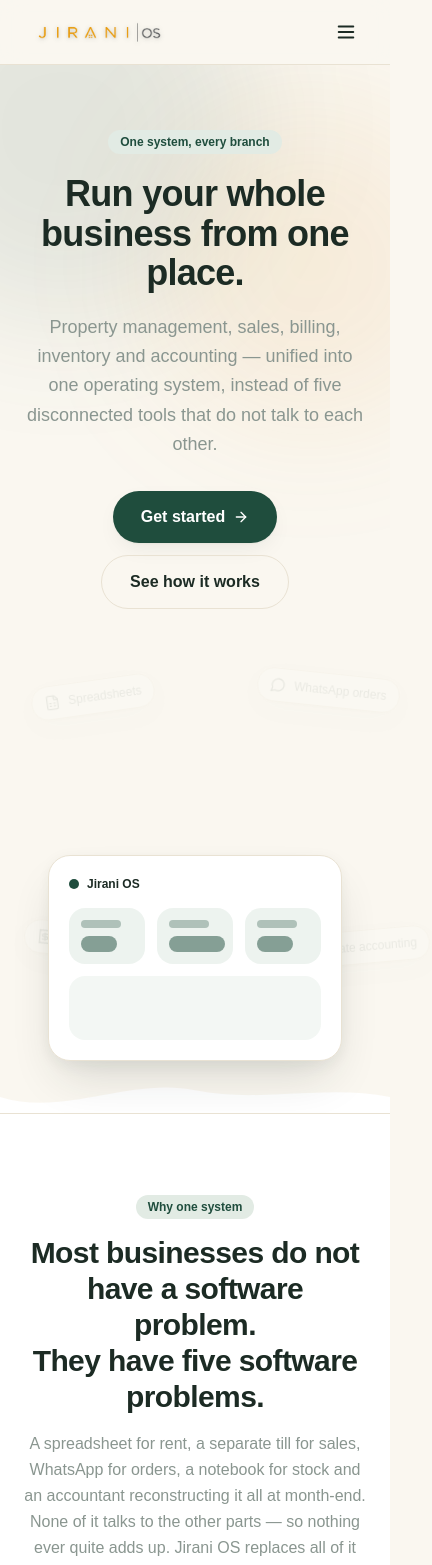
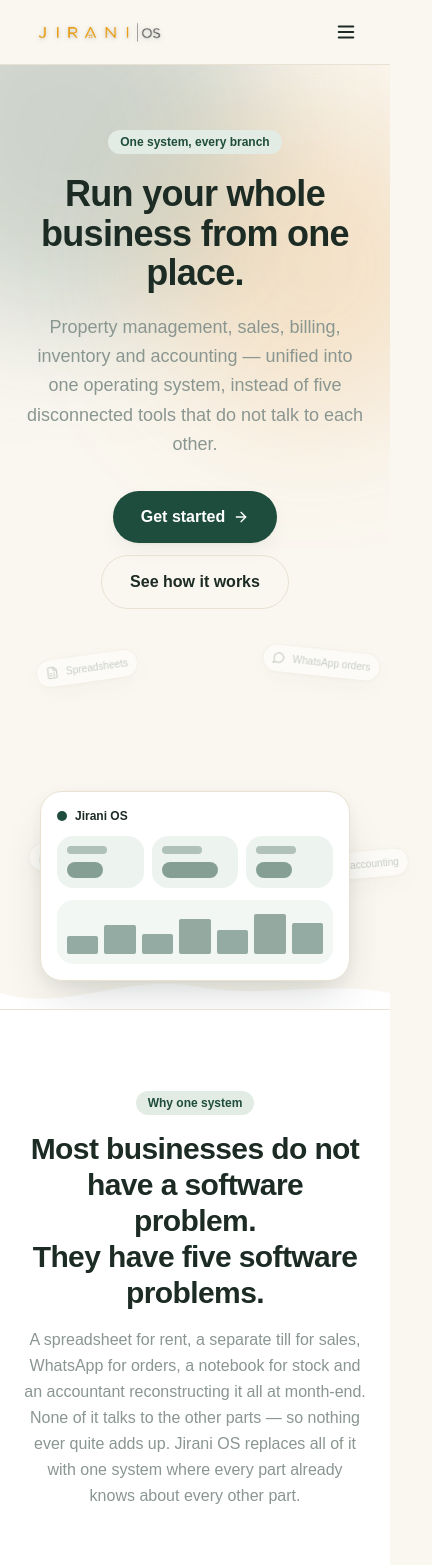
Before and after one commit to pnmwangi1/jirani-os-website, a React (Vite) app: page / in a window 390 px wide. Shown: the top 1565 px of the page, 432 px wide, since content can reach past the window. Built offline with nearby package versions, Linux system fonts and the light colour scheme; a web font is replaced by a local one.

Commit message:
Fix hero animation, dark mode contrast, illustrations, water refill copy, contact details

```diff
--- a/src/components/marketing/BackgroundGlow.tsx
+++ b/src/components/marketing/BackgroundGlow.tsx
@@ -2,20 +2,28 @@
  * flat backgrounds — a restrained, common pattern on premium SaaS sites
  * (Stripe, Linear) rather than a literal photo in every section. Purely
  * decorative: aria-hidden, and positioned absolutely so it never affects
- * layout or content flow. */
+ * layout or content flow.
+ *
+ * FIX (confirmed real bug, explicit request): opacity was previously
+ * 6-10%, which registers as essentially nothing against the app's warm
+ * cream light-mode background and its near-black dark-mode background
+ * alike - functionally invisible at normal screen brightness rather
+ * than "restrained." Raised meaningfully, and dark mode gets its own,
+ * separately-tuned higher opacity, since the same value that's subtle
+ * on a light background disappears almost entirely on a dark one. */
 export function BackgroundGlow({ variant = 'hero' }: { variant?: 'hero' | 'section' }) {
   if (variant === 'hero') {
     return (
       <div aria-hidden className="pointer-events-none absolute inset-x-0 top-0 -z-10 h-[640px] overflow-hidden">
-        <div className="absolute -left-32 -top-32 h-96 w-96 rounded-full bg-primary/10 blur-3xl" />
-        <div className="absolute -right-20 top-10 h-80 w-80 rounded-full bg-tenant/10 blur-3xl" />
-        <div className="absolute left-1/3 top-64 h-72 w-72 rounded-full bg-manager/8 blur-3xl" />
+        <div className="absolute -left-32 -top-32 h-96 w-96 rounded-full bg-primary/20 blur-3xl dark:bg-primary/30" />
+        <div className="absolute -right-20 top-10 h-80 w-80 rounded-full bg-tenant/20 blur-3xl dark:bg-tenant/28" />
+        <div className="absolute left-1/3 top-64 h-72 w-72 rounded-full bg-manager/16 blur-3xl dark:bg-manager/24" />
       </div>
     );
   }
   return (
     <div aria-hidden className="pointer-events-none absolute inset-0 -z-10 overflow-hidden">
-      <div className="absolute -right-24 top-1/2 h-72 w-72 -translate-y-1/2 rounded-full bg-primary/6 blur-3xl" />
+      <div className="absolute -right-24 top-1/2 h-72 w-72 -translate-y-1/2 rounded-full bg-primary/14 blur-3xl dark:bg-primary/22" />
     </div>
   );
 }
--- a/src/components/marketing/ConvergenceVisual.tsx
+++ b/src/components/marketing/ConvergenceVisual.tsx
@@ -13,21 +13,31 @@
  * visually converge into one Jirani OS interface — a direct, literal
  * expression of the product's core claim, not decoration. Animates once
  * on load; respects prefers-reduced-motion via Framer's default
- * behavior combined with the global CSS override. */
+ * behavior combined with the global CSS override.
+ *
+ * FIX (confirmed real bug, explicit request): the scattered cards used
+ * to fade to 15% opacity as their final resting state - intended to
+ * read as "receding into irrelevance," but in practice indistinguishable
+ * from a rendering failure once the animation actually finished. Now
+ * settles at a clearly deliberate 45% with a slight scale-down, so it
+ * unambiguously reads as "receded, on purpose" rather than "broken."
+ * Also fixed: a fixed pixel height that didn't compress on narrow
+ * viewports, producing a large empty gap on mobile - now scales with
+ * a responsive height instead. */
 export function ConvergenceVisual() {
   return (
-    <div className="relative mx-auto h-[380px] w-full max-w-xl md:h-[440px]">
+    <div className="relative mx-auto h-[300px] w-full max-w-xl sm:h-[360px] md:h-[440px]">
       {scattered.map(({ Icon, label, top, left, rotate }, i) => (
         <motion.div
           key={label}
-          initial={{ opacity: 0, x: 0, y: -20, rotate: 0 }}
-          animate={{ opacity: [0, 1, 1, 0.15], x: 0, y: [0, 0, 0, 0], rotate }}
+          initial={{ opacity: 0, scale: 1, x: 0, y: -20, rotate: 0 }}
+          animate={{ opacity: [0, 1, 1, 0.45], scale: [1, 1, 1, 0.92], x: 0, y: [0, 0, 0, 0], rotate }}
           transition={{ duration: 2.4, delay: i * 0.15, times: [0, 0.25, 0.6, 1], ease: 'easeInOut' }}
           style={{ top, left }}
-          className="absolute flex items-center gap-2 rounded-xl border border-border bg-surface px-3 py-2 shadow-soft"
+          className="absolute flex items-center gap-2 rounded-xl border border-border bg-surface px-2.5 py-1.5 shadow-soft sm:px-3 sm:py-2"
         >
-          <Icon size={16} className="text-ink-muted" />
-          <span className="whitespace-nowrap text-xs font-medium text-ink-muted">{label}</span>
+          <Icon size={14} className="text-ink-muted sm:h-4 sm:w-4" />
+          <span className="whitespace-nowrap text-[11px] font-medium text-ink-muted sm:text-xs">{label}</span>
         </motion.div>
       ))}
 
@@ -35,21 +45,30 @@
         initial={{ opacity: 0, scale: 0.92 }}
         animate={{ opacity: 1, scale: 1 }}
         transition={{ duration: 0.7, delay: 1.5, ease: 'easeOut' }}
-        className="absolute inset-x-6 top-1/2 -translate-y-1/2 rounded-2xl border border-border bg-surface p-5 shadow-soft-lg md:inset-x-16"
+        className="absolute inset-x-4 top-1/2 -translate-y-1/2 rounded-2xl border border-border bg-surface p-4 shadow-soft-lg sm:inset-x-6 sm:p-5 md:inset-x-16"
       >
-        <div className="mb-4 flex items-center gap-2">
+        <div className="mb-3 flex items-center gap-2 sm:mb-4">
           <div className="h-2.5 w-2.5 rounded-full bg-primary" />
           <span className="text-xs font-semibold text-ink">Jirani OS</span>
         </div>
-        <div className="grid grid-cols-3 gap-3">
+        <div className="grid grid-cols-3 gap-2 sm:gap-3">
           {['Rent collected', 'Stock on hand', 'Net position'].map((label, i) => (
-            <div key={label} className="rounded-xl bg-primary-light/60 p-3">
+            <div key={label} className="rounded-xl bg-primary-light/60 p-2.5 sm:p-3">
               <div className="mb-2 h-2 w-10 rounded-full bg-primary/30" />
               <div className={`h-4 rounded-full bg-primary/50 ${i === 1 ? 'w-14' : 'w-9'}`} />
             </div>
           ))}
         </div>
-        <div className="mt-3 h-16 rounded-xl bg-primary-light/40" />
+        {/* FIX (confirmed real gap): this used to be a single flat,
+            empty color rectangle - no actual content, in any theme.
+            Now a real, simple bar-chart pattern, matching the visual
+            language of the stat tiles above it instead of standing out
+            as unfinished. */}
+        <div className="mt-3 flex h-16 items-end gap-1.5 rounded-xl bg-primary-light/40 p-2.5 sm:h-[4.5rem]">
+          {[40, 65, 45, 80, 55, 90, 70].map((h, i) => (
+            <div key={i} className="flex-1 rounded-sm bg-primary/45" style={{ height: `${h}%` }} />
+          ))}
+        </div>
       </motion.div>
     </div>
   );
--- a/src/components/marketing/Hero.tsx
+++ b/src/components/marketing/Hero.tsx
@@ -45,7 +45,7 @@
         </motion.div>
       </div>
 
-      <div className="mt-14 md:mt-20">
+      <div className="mt-8 md:mt-16">
         <ConvergenceVisual />
       </div>
     </div>
--- a/src/pages/About.tsx
+++ b/src/pages/About.tsx
@@ -102,7 +102,8 @@
             </p>
           </Reveal>
           <Reveal delay={0.1}>
-            <AutomationIllustration className="mb-6 h-40 w-full max-w-sm" />
+            <AutomationIllustration className="mb-3 h-40 w-full max-w-sm" />
+            <p className="mb-6 text-center text-xs font-semibold uppercase tracking-wide text-ink-muted">Shared engines, not five separate systems</p>
             <p className="text-base leading-relaxed text-ink-muted">
               We also believe in getting the fundamentals right before the features: real
               double-entry accounting, not a spreadsheet pretending to be one. Role-based
--- a/src/pages/Home.tsx
+++ b/src/pages/Home.tsx
@@ -74,6 +74,7 @@
           </Reveal>
           <Reveal delay={0.15}>
             <AutomationIllustration className="mx-auto mt-8 h-44 w-full max-w-md" />
+            <p className="mt-3 text-center text-xs font-semibold uppercase tracking-wide text-ink-muted">Every part of the system, connected automatically</p>
           </Reveal>
         </div>
       </Section>
--- a/src/pages/Pricing.tsx
+++ b/src/pages/Pricing.tsx
@@ -7,7 +7,7 @@
 import { Button } from '../components/ui/Button';
 import { Reveal } from '../components/marketing/Reveal';
 import { BackgroundGlow } from '../components/marketing/BackgroundGlow';
-import { DataIllustration } from '../components/marketing/illustrations';
+import { PricingIllustration } from '../components/marketing/illustrations';
 import { Card } from '../components/ui/Card';
 
 export default function Pricing() {
@@ -33,7 +33,7 @@
       <BackgroundGlow variant="hero" />
       <div className="container">
         <Reveal className="mx-auto max-w-xl text-center">
-          <DataIllustration className="mx-auto mb-2 h-32 w-44" />
+          <PricingIllustration className="mx-auto mb-2 h-32 w-44" />
           <Badge tone="warning">
             <Clock size={12} /> Coming soon
           </Badge>
--- a/src/styles/globals.css
+++ b/src/styles/globals.css
@@ -42,7 +42,7 @@
   --color-surface: 36 34 32;            /* #242220 */
   --color-ink: 240 237 231;             /* #F0EDE7 */
   --color-ink-muted: 155 150 140;       /* #9B968C */
-  --color-border: 56 53 47;             /* #38352F */
+  --color-border: 74 69 60;              /* was #38352F - too close to both bg (#1A1815) and surface (#242220) to actually separate them; lightened so surface-on-background elements (cards, the hero's floating tool chips, dividers) read as distinct shapes rather than relying on near-invisible edges */
   --color-primary: 74 155 127;          /* #4A9B7F */
   --color-primary-light: 30 49 41;      /* #1E3129 */
   --color-tenant: 240 169 74;           /* #F0A94A */
```
Also changed, not shown: src/components/marketing/illustrations.tsx (+31 -0 lines), src/content/solutions.ts (+7 -6 lines), src/pages/Contact.tsx (+13 -7 lines).
